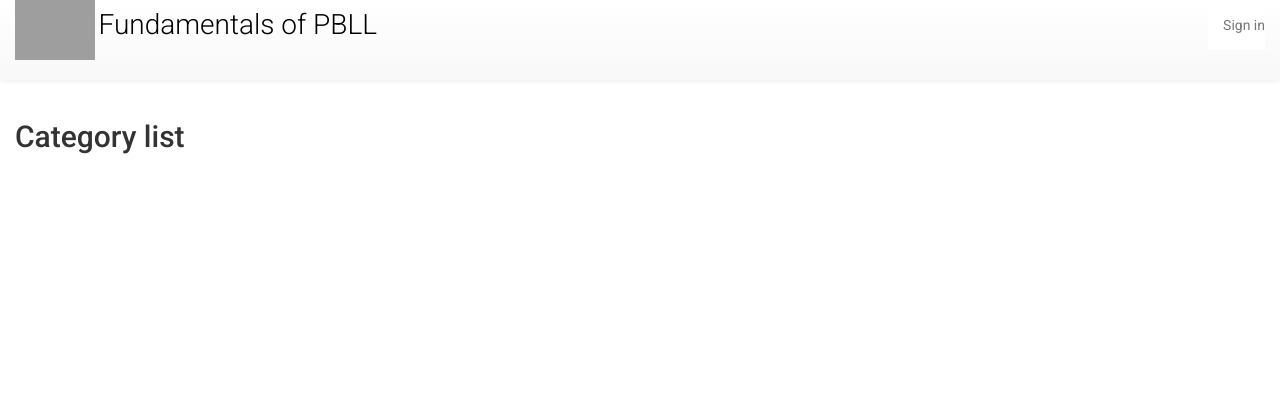
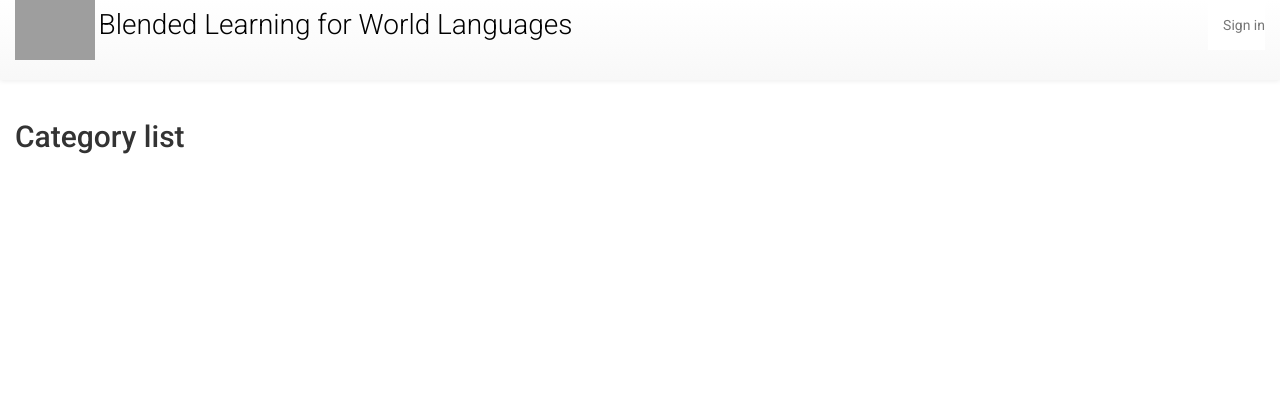
Before and after one commit to richmedina/nflrc-blwl-dev, a Django app: page /quiz/category/ in a window 1280 px wide. Shown: the top 420 px of the page. Run offline with Django 3.2, Linux system fonts and the light colour scheme; data that the repository does not hold is empty; parts of the project's set-up code (start-up, migrations or seed data) failed here and were passed over; some libraries are stand-ins or nearby versions; grey boxes are pictures that could not be loaded.

Commit message:
initializing

```diff
--- a/nflrcpbll/settings/dev.py
+++ b/nflrcpbll/settings/dev.py
@@ -18,7 +18,7 @@ INSTALLED_APPS += (
 DATABASES = {
     'default': {
         'ENGINE': 'django.db.backends.postgresql_psycopg2',
-        'NAME': 'nflrc-pbll-dev-db-2018',
+        'NAME': 'nflrc-blwl-dev-db',
         'USER': 'postgres',
         'PASSWORD': '1',
         'HOST': '127.0.0.1',
--- a/templates/base.html
+++ b/templates/base.html
@@ -10,7 +10,7 @@
   <meta charset="utf-8">
   <meta http-equiv="X-UA-Compatible" content="IE=edge">
   <meta name="viewport" content="width=device-width, initial-scale=1">
-  <title>{% block page_title %}NFLRC Fundamentals of PBLL Online{% endblock page_title %}</title>
+  <title>{% block page_title %}NFLRC Blended Learning for World Languages{% endblock page_title %}</title>
 
   <!-- Latest compiled and minified CSS -->
   <link rel="stylesheet" href="https://maxcdn.bootstrapcdn.com/bootstrap/3.3.6/css/bootstrap.min.css" integrity="sha384-1q8mTJOASx8j1Au+a5WDVnPi2lkFfwwEAa8hDDdjZlpLegxhjVME1fgjWPGmkzs7" crossorigin="anonymous">
@@ -51,7 +51,7 @@
           </button>
 
           <a class="pull-left" href="{% url 'home' %}">
-            <img src="http://nflrc.hawaii.edu/media/img/1-PBLicon.png"> <span class="lead" style="font-size: 2.0em;">Fundamentals of PBLL</span>
+            <img src="http://nflrc.hawaii.edu/media/img/1-PBLicon.png"> <span class="lead" style="font-size: 2.0em;">Blended Learning for World Languages</span>
           </a>
 
         </div>
```
